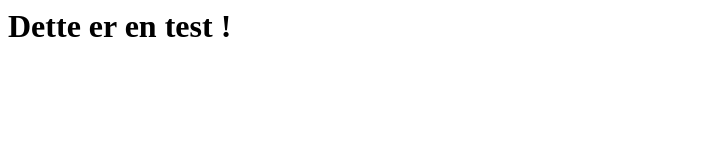
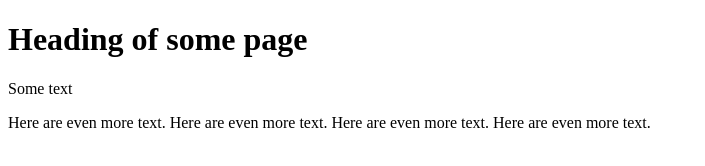
Before and after one commit to vinceneil666/generic-webpage, a plain HTML site: page index.html in a window 1280 px wide. Shown: the whole page, without its empty margins (0-705 px from the left). Drawn offline with Linux system fonts and the light colour scheme.

Commit message:
Update index.html

```diff
--- a/index.html
+++ b/index.html
@@ -1,7 +1,12 @@
+<!DOCTYPE html>
 <html>
- <head>
- </head>
- <body>
-   <h1>Dette er en test !<h1>
- </body>
+<body>
+
+<h1>Heading of some page</h1>
+<p>Some text</p>
+Here are even more text.
+Here are even more text.
+Here are even more text.
+Here are even more text.
+</body>
 </html>
```
